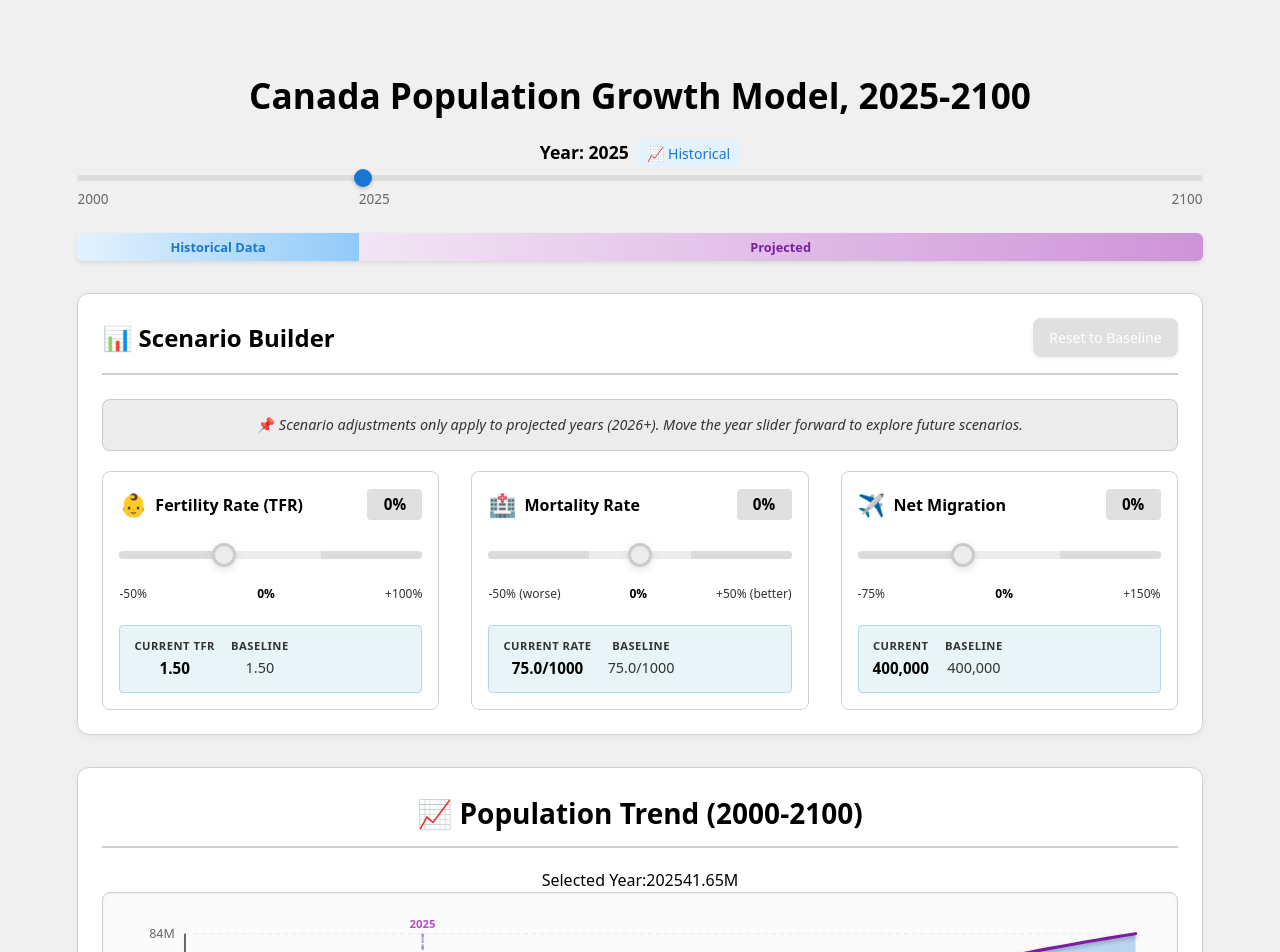
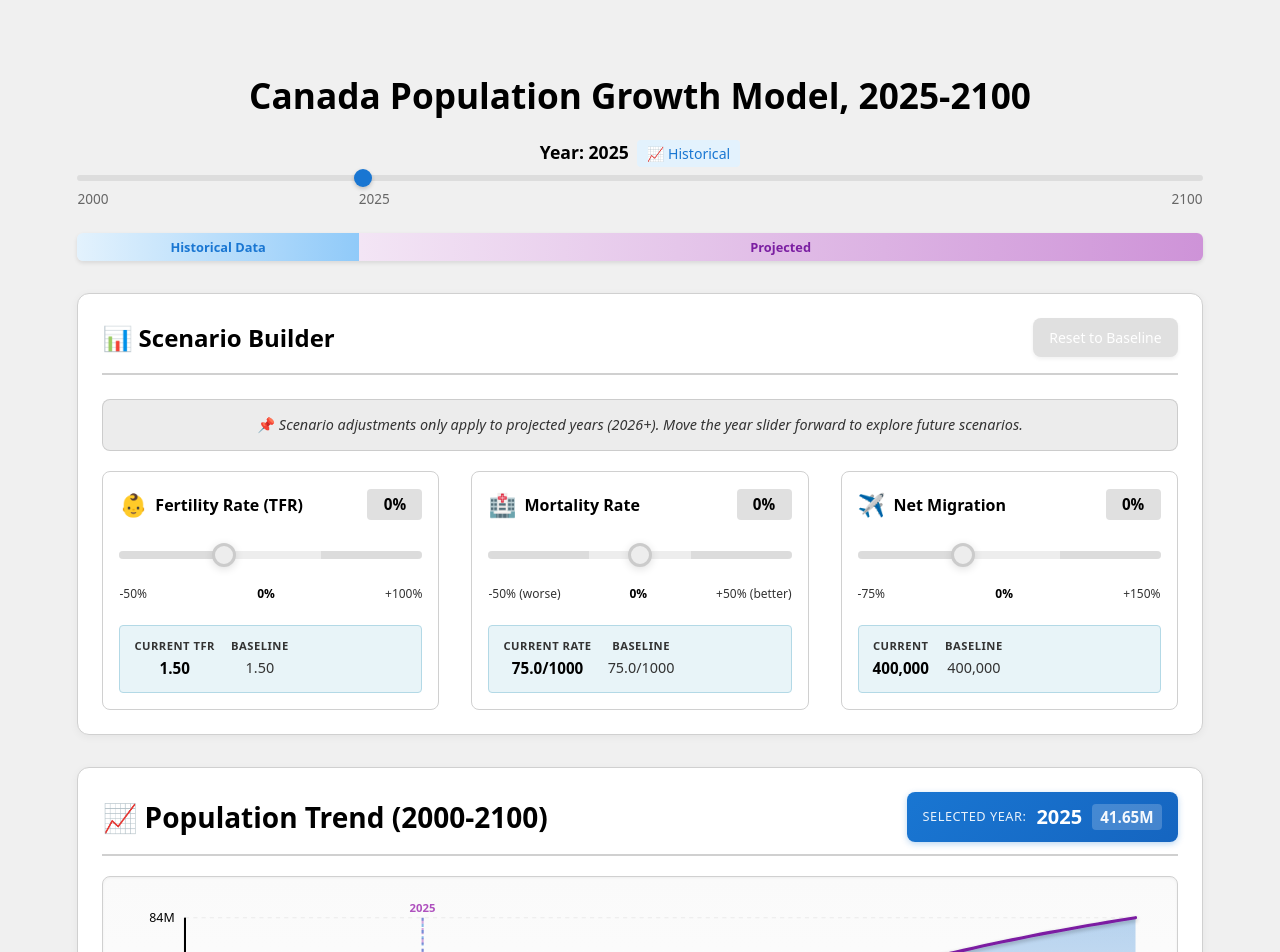
Before and after one commit to thewondrfulwizrd/WA1, a React (Vite) app: page / in a window 1280 px wide. Shown: the top 952 px of the page. Built offline with nearby package versions, Linux system fonts and the light colour scheme.

Commit message:
Add selected year badge styling and fix text colors

```diff
--- a/src/components/PopulationTrendChart.css
+++ b/src/components/PopulationTrendChart.css
@@ -7,13 +7,55 @@
   box-shadow: 0 2px 8px rgba(0, 0, 0, 0.05);
 }
 
+.chart-title-row {
+  display: flex;
+  justify-content: space-between;
+  align-items: center;
+  margin-bottom: var(--space-20);
+  padding-bottom: var(--space-12);
+  border-bottom: 2px solid var(--color-border);
+  flex-wrap: wrap;
+  gap: var(--space-16);
+}
+
 .population-trend-chart h3 {
-  margin: 0 0 var(--space-20) 0;
+  margin: 0;
   font-size: 1.75rem;
   font-weight: var(--font-weight-semibold);
-  color: var(--color-text);
-  padding-bottom: var(--space-12);
-  border-bottom: 2px solid var(--color-border);
+  color: #000000;
+}
+
+.selected-year-badge {
+  display: flex;
+  align-items: center;
+  gap: var(--space-10);
+  padding: var(--space-10) var(--space-16);
+  background: linear-gradient(135deg, #1976d2 0%, #1565c0 100%);
+  border-radius: var(--radius-base);
+  box-shadow: 0 2px 6px rgba(25, 118, 210, 0.3);
+}
+
+.badge-label {
+  font-size: 0.8rem;
+  color: rgba(255, 255, 255, 0.9);
+  font-weight: var(--font-weight-medium);
+  text-transform: uppercase;
+  letter-spacing: 0.5px;
+}
+
+.badge-year {
+  font-size: 1.25rem;
+  color: white;
+  font-weight: var(--font-weight-bold);
+}
+
+.badge-population {
+  font-size: 0.95rem;
+  color: rgba(255, 255, 255, 0.95);
+  font-weight: var(--font-weight-semibold);
+  padding: var(--space-2) var(--space-8);
+  background: rgba(255, 255, 255, 0.2);
+  border-radius: var(--radius-sm);
 }
 
 .chart-container {
@@ -83,18 +125,18 @@
 
 /* Axes */
 .axis-line {
-  stroke: #666;
+  stroke: #000000;
   stroke-width: 2;
 }
 
 .axis-label {
-  fill: #666;
+  fill: #000000;
   font-size: 12px;
   font-weight: 500;
 }
 
 .axis-title {
-  fill: #424242;
+  fill: #000000;
   font-size: 13px;
   font-weight: 600;
   text-transform: uppercase;
@@ -152,7 +194,7 @@
 
 .legend-text {
   font-size: 0.9rem;
-  color: var(--color-text);
+  color: #000000;
   font-weight: var(--font-weight-medium);
   line-height: 1.4;
 }
@@ -174,7 +216,7 @@
 
 .stat-label {
   font-size: 0.75rem;
-  color: var(--color-text-secondary);
+  color: #333333;
   text-transform: uppercase;
   letter-spacing: 0.5px;
   font-weight: var(--font-weight-semibold);
@@ -183,7 +225,7 @@
 .stat-value {
   font-size: 1.1rem;
   font-weight: var(--font-weight-bold);
-  color: var(--color-text);
+  color: #000000;
   line-height: 1.2;
 }
 
@@ -194,6 +236,16 @@
 
   .chart-container {
     padding: var(--space-12);
+  }
+
+  .chart-title-row {
+    flex-direction: column;
+    align-items: flex-start;
+  }
+
+  .selected-year-badge {
+    width: 100%;
+    justify-content: center;
   }
 
   .chart-footer {
```
